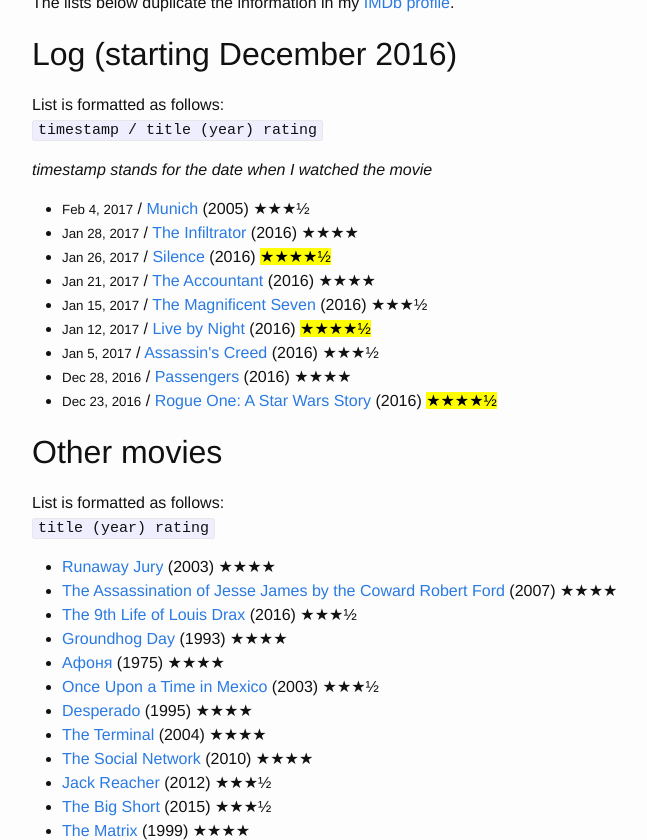
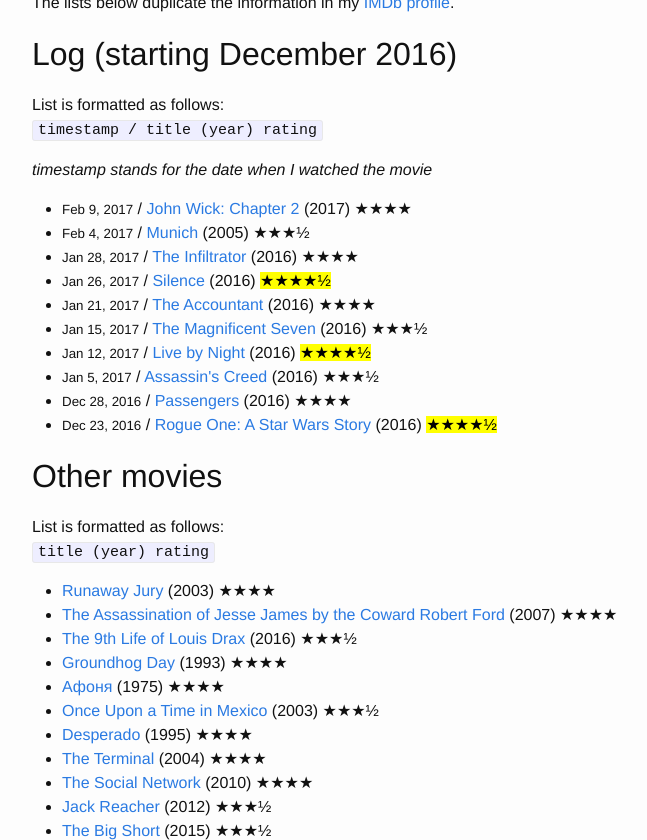
Before and after one commit to aspyatkin/personal-website, a Jekyll site: the page built from movie-list.md, in a window 1280 px wide and 900 px high, scrolled down 452 px, cut to the strip 60-900 px from the top of the window. Shown: the whole strip, without its empty margins (238-885 px from the left). Built offline with Jekyll 4.4.1, drawn with Linux system fonts in a browser that asks for light colours.

Commit message:
Update movie list

```diff
--- a/movie-list.md
+++ b/movie-list.md
@@ -5,6 +5,12 @@
 permalink: /movie-list/
 top_ndx: 3
 log_list:
+  - date: 'Feb 9, 2017'
+    title: 'John Wick: Chapter 2'
+    year: 2017
+    rating: 4
+    url: 'http://www.imdb.com/title/tt4425200/'
+
   - date: 'Feb 4, 2017'
     title: 'Munich'
     year: 2005
```
